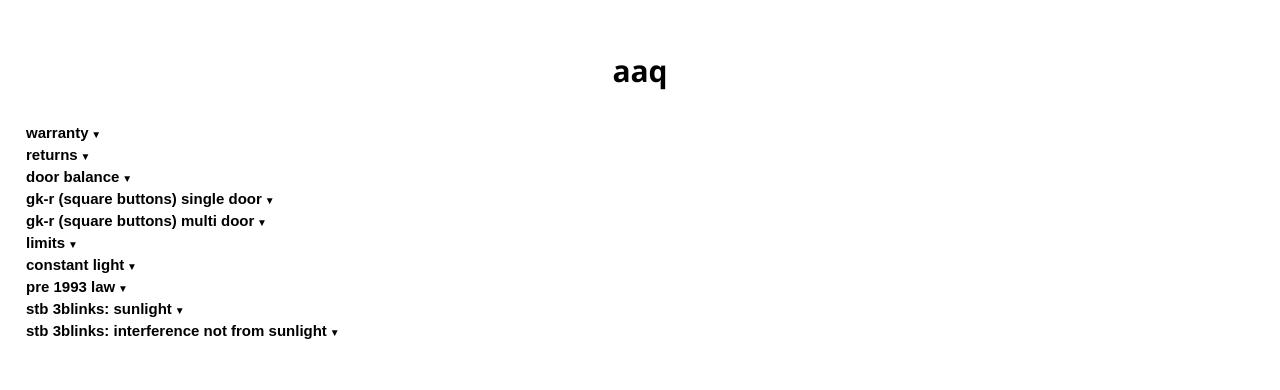
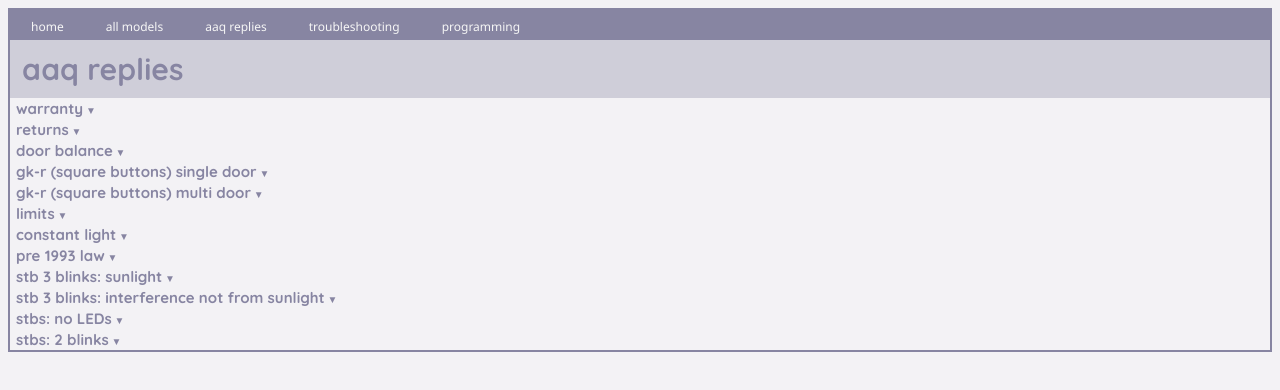
Before and after one commit to chyuuas/dazai, a website: page aaq.html in a window 1280 px wide. Drawn offline with Linux system fonts and the light colour scheme.

Commit message:
Add files via upload

```diff
--- a/aaq.html
+++ b/aaq.html
@@ -5,6 +5,9 @@
     <link rel="preconnect" href="https://fonts.googleapis.com">
     <link rel="preconnect" href="https://fonts.gstatic.com" crossorigin>
     <link href="https://fonts.googleapis.com/css2?family=Raleway:wght@100..900&display=swap" rel="stylesheet">
+<link rel="preconnect" href="https://fonts.googleapis.com">
+<link rel="preconnect" href="https://fonts.gstatic.com" crossorigin>
+<link href="https://fonts.googleapis.com/css2?family=Quicksand:wght@300..700&display=swap" rel="stylesheet">
     <meta charset="UTF-8">
     <meta http-equiv="X-UA-Compatible" content="IE=edge">
     <meta name="viewport" content="width=device-width, initial-scale=1.0">
@@ -12,32 +15,59 @@
     <title>aaq</title>
     <style>
 
-        html, body {
+ul {
+  list-style-type: none;
   margin: 0;
   padding: 0;
+  overflow: hidden;
+  background-color: #8785A2;
+text-align: center;
+font-family: "Quicksand", sans-serif;
+
+}
+
+li {
+  float: left;
+  padding: 5px;
+  text-align: center;
+font-family: "Quicksand", sans-serif;
+    }
+
+li a {
+  display: auto;
+  color: #F6F6F6;
+  text-align: center;
+  padding: 14px 16px;
+  text-decoration: none;
 	height: 100%;
 }
-        body {
-             	font-family: "Segoe UI", Arial, sans-serif;
-            	background-color: #fff;
-            	border: none;
-            	box-sizing: border-box;
-            	padding: 20px;
-            	overflow: auto;
+
+li a:hover {
+  background-color: #cfced9;
+
+
+}h1 {
+	font-family: "Quicksand", sans-serif;
+	color: #8785A2;
+	font-size: 30px;
 	text-align: left;
+	margin-left: 5px;
+	margin: 0;
+  padding: 10px;
+  overflow: hidden;
+  background-color: #cfced9;
+border-left: 2px double #cfced9;
+border-right: 2px double #cfced9;
 
 }
-        h1 {
-		font-family: "Segoe UI", Arial, sans-serif ;
-            	text-decoration: none;
-            	text-decoration-style: dotted;
-            	text-decoration-thickness: 5px;
-            	color: black;
-            	font-size: 30px;
-            	text-align: center;
-            	padding: 10px;
-columns: 1;
+body {
+	font-family: "Quicksand", sans-serif;
+	border: 2px double #8785A2;
+	padding: 0px;
+	background-color:#f3f2f5;
+	text-align: left;
 }
+
 .toggle-content,
 .toggle-content1,
 .toggle-content2,
@@ -47,12 +77,18 @@ columns: 1;
 .toggle-content6,
 .toggle-content7,
 .toggle-content8,
-	.toggle-content9 {
-            	display: none; /* Initially hidden */
+.toggle-content9,
+.toggle-content10,
+.toggle-content11 {
+	display: none;
 	margin-left: 10px;
-            	padding: 0px;
-            	border: 0px solid #ddd;
+	padding: 5px;
+	border-left: 2px solid #8785A2;
+	box-sizing: content-box;
 	text-align: center;
+	color: black;
+
+
 }
 .toggle-button,
 .toggle-button1,
@@ -63,36 +99,53 @@ columns: 1;
 .toggle-button6,
 .toggle-button7,
 .toggle-button8,
-	.toggle-button9 {
+.toggle-button9,
+.toggle-button10,
+.toggle-button11 {
 	background: none;
 	border: none;
 	cursor: pointer;
-            	color: black;
+	color: #8785A2;
 	text-align: justify;
 	font-size: 10px;
 }
-        a,
-	p {
+a {font-family: "Segoe UI", Arial, sans-serif;
 	font-size: 12px;
 	padding: 0;
 	color: black;
 	box-sizing: border-box;
-            	margin-top:0;
+	margin-top: 0;
 	text-align: left;
+	width: 50%;
+}
+p {
+	font-family: "Segoe UI", Arial, sans-serif;
+	font-size: 12px;
+	padding: 0;
+	color: black;
+	box-sizing: border-box;
+	margin-top: 0;
+	text-align: left;
+	width: 50%;
+
 }
 p1 {
 	font-size: 15px;
+	color: #8785A2;
+font-family: "Quicksand", sans-serif;
 }
-
-
-
 
     </style>
     </head>
     <body>
-
-        <h1>aaq</h1>
-
+<ul>
+  <li><a href=index.html>home</a></li>
+  <li><a href=models.html>all models</a></li>
+  <li><a class="active" href=aaq.html>aaq replies</a></li>
+  <li><a href=troubleshooting.html>troubleshooting</a></li>
+  <li><a href=programming.html>programming</a></li>
+</ul>
+         <h1>aaq replies</h1>
        <div class="toggle-container">
 
             <button id="toggle-button" class="toggle-button">
@@ -335,7 +388,7 @@ Baltic, OH. 43804</p>
 </div>
 <div class="toggle-container8">
 <button id="toggle-button8" class="toggle-button8">
-<p1><b>stb 3blinks: sunlight</b></p1>
+<p1><b>stb 3 blinks: sunlight</b></p1>
 <span id="toggle-arrow8">▼</span>
 </button>
 <div id="toggle-content8" class="toggle-content8">
@@ -348,7 +401,7 @@ Baltic, OH. 43804</p>
 
 <div class="toggle-container9">
 <button id="toggle-button9" class="toggle-button9">
-<p1><b>stb 3blinks: interference not from sunlight</b></p1>
+<p1><b>stb 3 blinks: interference not from sunlight</b></p1>
 <span id="toggle-arrow9">▼</span>
 </button>
 <div id="toggle-content9" class="toggle-content9">
@@ -358,9 +411,42 @@ Baltic, OH. 43804</p>
 
 <p>Please let me know how the red LED responds to these steps. You can respond to this email or call us at (800) 354-3643 any weekday from 8:00 A.M. to 5:00 P.M. EST.</p>
 <p>Thank you!</p>
-<p><a href=https://github.com/chyuuas/dazai/blob/381846dd58cc0de7dbed2110bef32c047c5ebbd3/STBmultidoor.pdf target="_blank">Multiple Door Safety Beam Layout</a></p>
+<p><a href=file:///C:/Users/oshriver/Downloads/STBmultidoor.pdf target="_blank">Multiple Door Safety Beam Layout</a></p>
 </div>
+<div class="toggle-container10">
+<button id="toggle-button10" class="toggle-button10">
+<p1><b>stbs: no LEDs</b></p1>
+<span id="toggle-arrow10">▼</span>
+</button>
+<div id="toggle-content10" class="toggle-content10">
 
+<p>Good morning, </p>
+<p>I would like to try some troubleshooting to see if we can get the safety beam LEDs back on.</p>
+<p>Let's start at the safety beams: do you have a 9-volt battery? If so, please remove the wires from the back of the safety beams and touch the battery to the terminal. Does the beam light up? If not, then the beams are bad. </p>
+<p>If it does light up, then let's move on to checking the wire going from the beam to the powerhead on the ceiling. Please check for any damage to the wire, make sure it is tight and secure on both the terminals on the beam and the powerhead. If the wire looks damaged then that is your issue, if not then it could be the terminals on the powerhead. </p>
+<p>Please let us know the results by responding to this email or calling in at (800) 354-3643 any weekday from 8:00 A.M. to 5:00 P.M. EST.</p>
+<p>Thank you!</p>
+
+
+</div>
+<div class="toggle-container11">
+<button id="toggle-button11" class="toggle-button11">
+<p1><b>stbs: 2 blinks</b></p1>
+<span id="toggle-arrow11">▼</span>
+</button>
+<div id="toggle-content11" class="toggle-content11">
+
+<p>Good morning, </p>
+<p>I’d like to try some troubleshooting to see if we can get your safety beams back to normal. </p>
+<p>Two blinks on the red safety beam indicates either that the two beams aren’t fully aligned or that something’s obstructing the sensors. Let’s check to make sure that the beams didn’t get bumped and are facing towards each other at an equal height, and check there’s nothing blocking them from seeing each other. Also, please wipe off the eyes (sensors) on the safety beams, as any dust or spider webs can cause interference with the beams. Next, please check the two wires that go into the beams to make sure that they are on the terminals tightly. Then, go to power head on the ceiling and check that the wires are attached properly there as well. </p>
+
+<p>Please let me know how the safety beams respond to these steps by responding to this email or calling us at (800) 354-3643 any weekday from 8:00 A.M. to 5:00 P.M. EST.</p>
+
+<p>Thank you!</p>
+
+
+</div>
+</div>
 <script>
            document.getElementById("toggle-button").addEventListener("click", function () {
                 const content = document.getElementById("toggle-content");
@@ -485,7 +571,28 @@ content.style.display = "none";
 arrow.textContent = "▼";
 }
 });
-
+    document.getElementById("toggle-button10").addEventListener("click", function () {
+const content = document.getElementById("toggle-content10");
+const arrow = document.getElementById("toggle-arrow10");
+if (content.style.display === "none" || content.style.display === "") {
+content.style.display = "block";
+arrow.textContent = "▲";
+} else {
+content.style.display = "none";
+arrow.textContent = "▼";
+}
+});
+   document.getElementById("toggle-button11").addEventListener("click", function () {
+const content = document.getElementById("toggle-content11");
+const arrow = document.getElementById("toggle-arrow11");
+if (content.style.display === "none" || content.style.display === "") {
+content.style.display = "block";
+arrow.textContent = "▲";
+} else {
+content.style.display = "none";
+arrow.textContent = "▼";
+}
+});
 </script>
     </body>
  </html>
```
Lines whose indentation alone changed are shown as unchanged.
